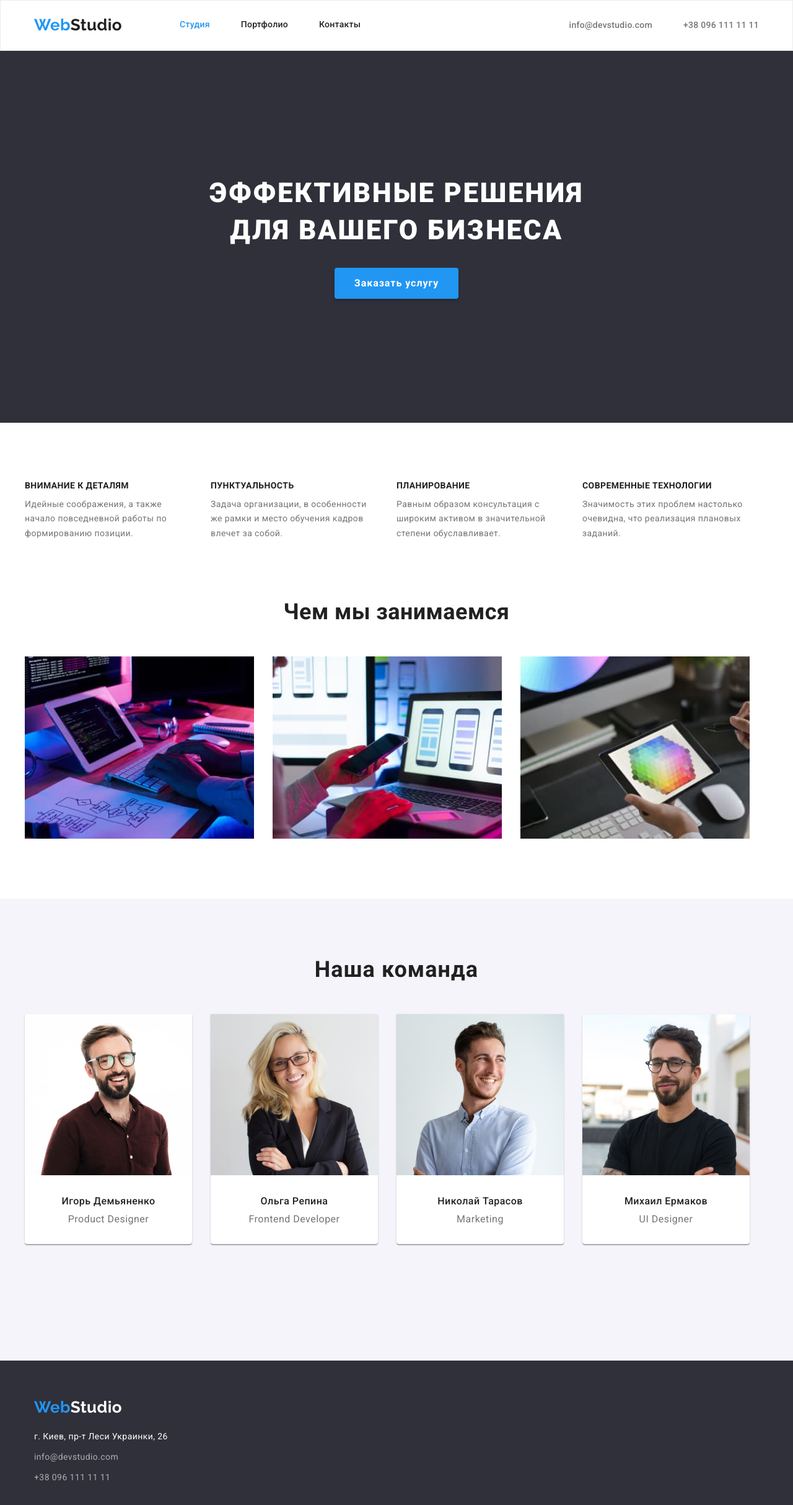
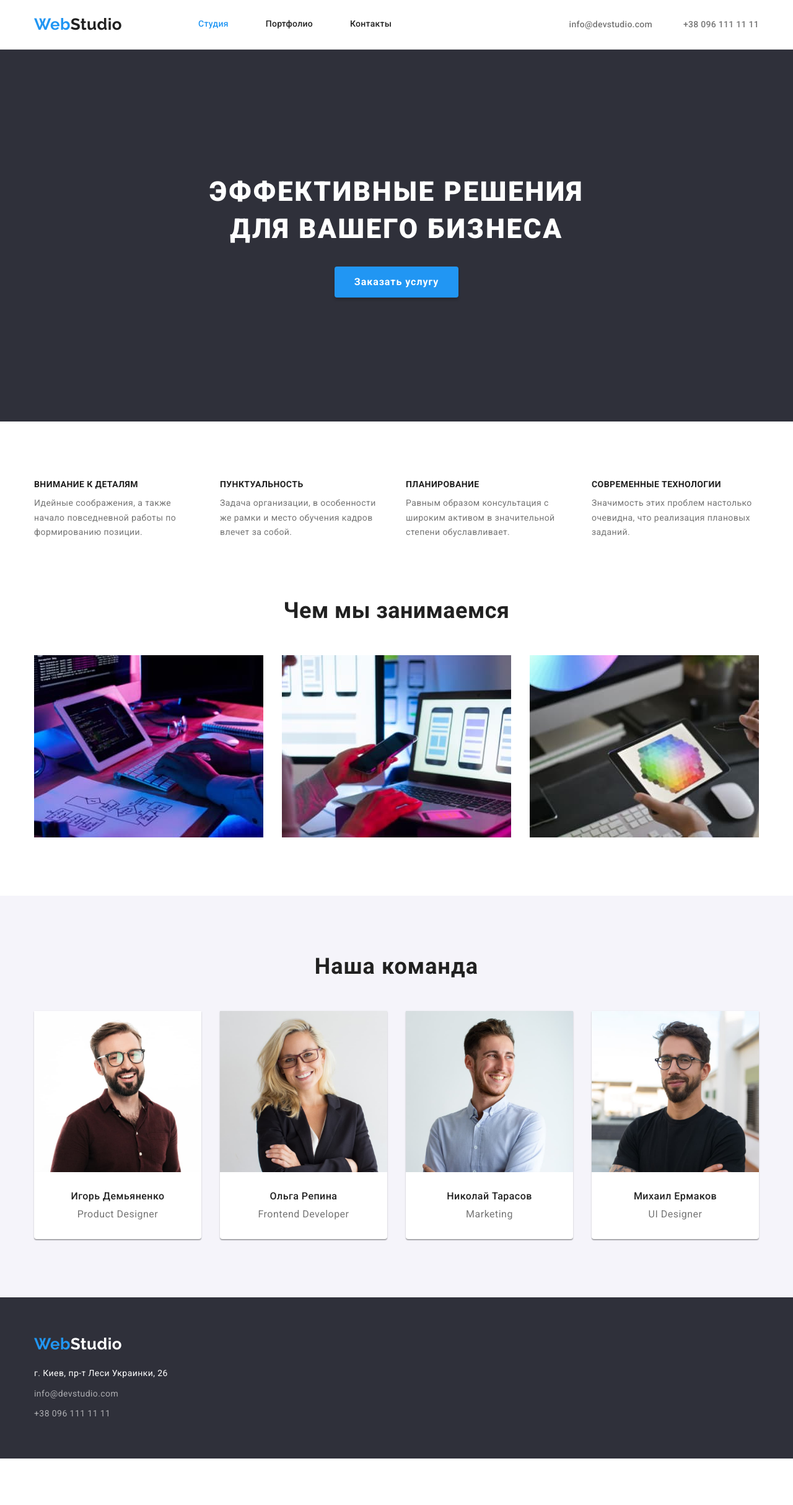
Before and after one commit to JarinaDev/goit-markup-hw-03, a plain HTML site: page index.html in a window 1280 px wide. Shown: the whole page at 62% size. After the commit the page ends 2353 px from the top, so only its background shows below. Drawn offline with nearby package versions, Linux system fonts and the light colour scheme.

Commit message:
Finishing homework-3

```diff
--- a/css/styles.css
+++ b/css/styles.css
@@ -21,6 +21,11 @@ body {
     letter-spacing: 0.03em;
     background:var(--brand-color);
 }
+img {
+    display: block;
+    max-width: 100%;
+    height: auto;
+}
 .container {
     max-width: 1200px;
     margin: 0 auto;
@@ -35,9 +40,9 @@ body {
 }
 /* start header */
 .header {
-    padding-top: 24px;
-    padding-bottom: 25px;
-    border: 1px solid var(--heder-border-color);
+    padding-top: 16px;
+    padding-bottom: 17px;
+    border-bottom: 1px solid var(--heder-border-color);
 }
 .header .container {
     display: flex;
@@ -46,21 +51,21 @@ body {
 .header-nav {
     display: flex;
     align-items: center;
-    }
+}
 .header-list {
     display: flex;
     align-items: center;
-
 }
-.header-item:not(:last-child) {
-    margin-right: 50px;
+.header-link {
+    display: block;
+    padding: 15px 30px;
 }
 .header-connection{
     display: flex;
     align-items: center;
     margin-left: auto;
 }
-.header-link:not(:last-child) {
+.header-mail {
     margin-right: 50px;
 }
 .header-logo {
@@ -79,9 +84,8 @@ body {
     line-height: 1.14;
     letter-spacing: 0.02em;
 }
-
-.heder-link:hover,
-.heder-link:focus {
+.header-link:hover,
+.header-link:focus {
     color: var(--link-logo-color)
 }
 .current {
@@ -104,8 +108,6 @@ body {
 /* start hero */
 .hero {
     background:var(--hero-footer-color);
-}
-.hero .container {
     padding: 200px 0px;
     text-align: center;
 }
@@ -140,13 +142,16 @@ body {
 }
 /* end hero */
 /* start about */
-.about .container {
-    padding: 94px 0;
+.section {
+    padding-top: 94px;
+    padding-bottom: 94px;
+}
+.about {
+
 }
 .about-list {
     display: flex;
     align-items: center;
-    margin-bottom: 94px;
 }
 .about-item:not(:last-child) {
     margin-right: 30px;
@@ -175,9 +180,6 @@ body {
     line-height: 1.16;
     text-align: center;
     margin-bottom: 50px;
-}
-.section {
-    background: var(--btn-color);
 }
 .section-team-item {
     background: var(--brand-color);
@@ -209,20 +211,27 @@ body {
     display: flex;
     align-items: center;
 }
+
+.about-content {
+    padding-top: 0;
+}
 .content-img:not(:last-child) {
     margin-right: 30px;
 }
+.content-img {
+    display:block;
+    max-width: 100%;
+    height: auto;
+}
 /* team */
-.section .container {
-    padding: 94px 0;
+.team {
+    background: var(--btn-color);
 }
 .section-title {
     margin-bottom: 50px;
 }
 .section-team {
     display: flex;
-    align-items: center;
-    margin-bottom: 94px;
 }
 .section-team-item:not(:last-child) {
     margin-right: 30px;
@@ -304,7 +313,6 @@ body {
     }
 .filter-list {
     display: flex;
-    padding-top: 94px;
     margin-bottom: 50px;
     align-items: center;
     justify-content: center;
@@ -313,15 +321,11 @@ body {
     margin-right: 8px;
 
 }
-
 .btn:hover,
 .btn:focus{
     color: var(--brand-color);
     background: var(--link-logo-color);
     box-shadow: 0px 3px 1px rgba(0, 0, 0, 0.1), 0px 1px 2px rgba(0, 0, 0, 0.08), 0px 2px 2px rgba(0, 0, 0, 0.12);
-}
-.example-item {
-    border: 1px solid var(--border-image-color);
 }
 .example-item-title {
     font-weight: 700;
@@ -330,15 +334,12 @@ body {
     letter-spacing: 0.06em;
     color: var(--text-color);
     margin-bottom: 4px;
-    padding-left: 24px;
 }
 .example-item-description {
     font-size: 16px;
     line-height: 1.88;
     letter-spacing: 0.03em;
     color: var(--content-text-color);
-    padding-left: 24px;
-    margin-bottom: 20px;
 }
 .example-list {
     display:flex;
@@ -352,6 +353,8 @@ body {
     margin-left: 30px;
     margin-bottom: 30px;
 }
-.link-img {
-    margin-bottom: 20px;
+.example-item-content {
+    padding: 24px 20px;
+    border: 1px solid var(--border-image-color);
+    border-top: 0;
 }
--- a/index.html
+++ b/index.html
@@ -26,23 +26,23 @@
           >
           <ul class="header-list list">
             <li class="header-item">
-              <a class="heder-link link current" href="./index.html">Студия</a>
+              <a class="header-link link current" href="./index.html">Студия</a>
             </li>
             <li class="header-item">
-              <a class="heder-link link" href="./portfolio.html">Портфолио</a>
+              <a class="header-link link" href="./portfolio.html">Портфолио</a>
             </li>
             <li class="header-item">
-              <a class="heder-link link" href="">Контакты</a>
+              <a class="header-link link" href="">Контакты</a>
             </li>
           </ul>
         </nav>
         <ul class="header-connection list">
-          <li class="header-link">
+          <li class="header-connection-link">
             <a class="header-mail link" href="meiltoinfo@devstudio.com"
               >info@devstudio.com</a
             >
           </li>
-          <li class="header-link">
+          <li class="header-connection-link">
             <a class="header-tell link" href="tel:+380961111111"
               >+38 096 111 11 11</a
             >
@@ -57,7 +57,7 @@
           <button type="button" class="hero-btn">Заказать услугу</button>
         </div>
       </section>
-      <section class="about">
+      <section class="about section">
         <div class="container">
           <ul class="about-list list">
             <li class="about-item">
@@ -89,6 +89,9 @@
               </p>
             </li>
           </ul>
+      </section>
+      <section class="about-content section">
+        <div class="container">
           <h2 class="about-title">Чем мы занимаемся</h2>
           <ul class="content list">
             <li class="content-img">
@@ -115,7 +118,7 @@
           </ul>
         </div>
       </section>
-      <section class="section">
+      <section class="team section">
         <div class="container">
           <h2 class="section-title">Наша команда</h2>
           <ul class="section-team list">
```
Also changed, not shown: portfolio.html (+24 -8 lines).
